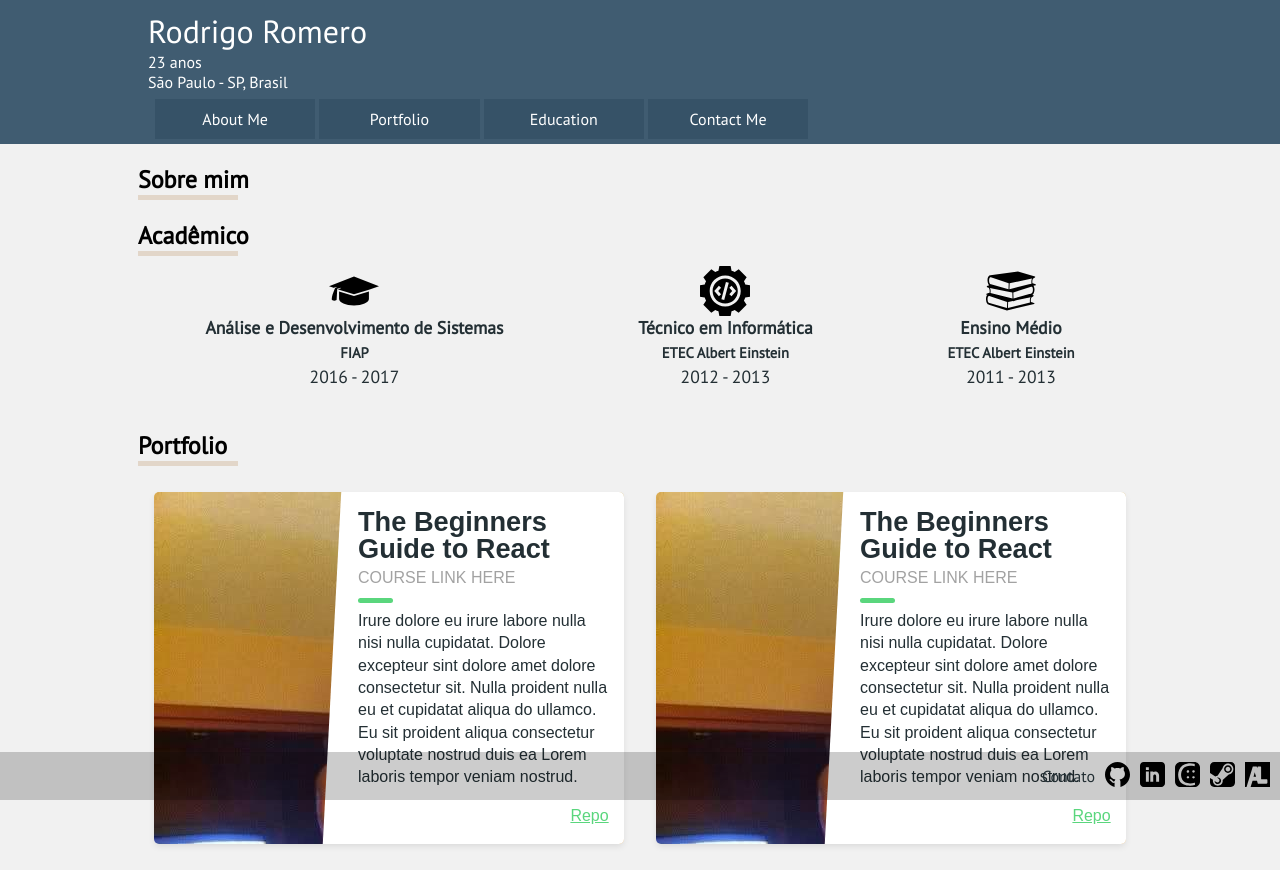
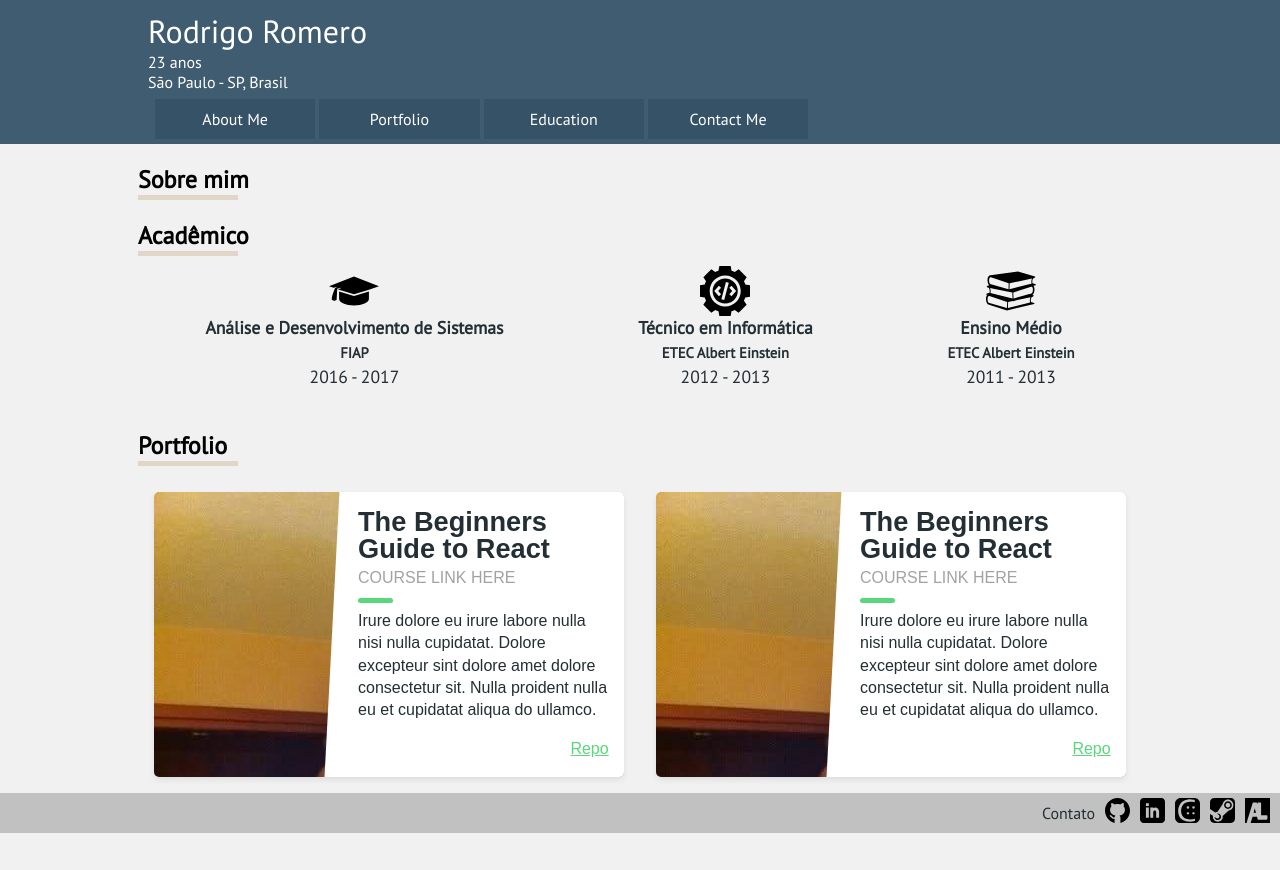
Before and after one commit to R-romero/web-cv, a plain HTML site: page index.html in a window 1280 px wide. After the commit the page ends 833 px from the top, so only its background shows below. Drawn offline with Linux system fonts and the light colour scheme.

Commit message:
Fixed footer positioning.

```diff
--- a/index.html
+++ b/index.html
@@ -159,8 +159,7 @@
                 <h1>The Beginners Guide to React</h1>
                 <h2>course link here</h2>
                 <p>Irure dolore eu irure labore nulla nisi nulla cupidatat. Dolore excepteur sint dolore amet dolore
-                  consectetur sit. Nulla proident nulla eu et cupidatat aliqua do ullamco. Eu sit proident aliqua
-                  consectetur voluptate nostrud duis ea Lorem laboris tempor veniam nostrud.</p>
+                  consectetur sit. Nulla proident nulla eu et cupidatat aliqua do ullamco.</p>
                 <p class="repo">
                   <a href="#">Repo</a>
                 </p>
@@ -187,8 +186,7 @@
                 <h1>The Beginners Guide to React</h1>
                 <h2>course link here</h2>
                 <p>Irure dolore eu irure labore nulla nisi nulla cupidatat. Dolore excepteur sint dolore amet dolore
-                  consectetur sit. Nulla proident nulla eu et cupidatat aliqua do ullamco. Eu sit proident aliqua
-                  consectetur voluptate nostrud duis ea Lorem laboris tempor veniam nostrud.</p>
+                  consectetur sit. Nulla proident nulla eu et cupidatat aliqua do ullamco.</p>
                 <p class="repo">
                   <a href="#">Repo</a>
                 </p>
@@ -202,6 +200,7 @@
   </wrapper>
 
   <footer>
+    <div class="footer">
       <p>Contato</p>
       <div class="container-contact">
         <a href="https://github.com/R-romero" target="_blank">
@@ -269,6 +268,7 @@
           </svg>
         </a>
       </div>
+    </div>
   </footer>
 
 </body>
--- a/sass/style.scss
+++ b/sass/style.scss
@@ -33,11 +33,14 @@ html{
 body{
   font-family: 'PT Sans', Helvetica, sans-serif;
   background: #f1f1f1;
+  position: relative;
+  min-height: 100vh;
 }
 
 .wrapper {
   margin: 0 10px;
   padding: 10px;
+  padding-bottom: 2.5rem;
   @include mobile-L {
     margin: 0 5%;
   }
@@ -140,7 +143,7 @@ header {
   .card-container {
     display: flex;
     flex-direction: column;
-    @include mobile-L {
+    @include desktop-S {
       flex-direction: row;
     }
   }
@@ -331,12 +334,15 @@ header {
   }
 }
 
-footer {
+.footer {
   display: flex;
   background-color: rgba(0,0,0, 0.2);
   align-items: center;
   justify-content: flex-end;
-  height: 6vh;
+  height: 2.5rem;
+  position: absolute;
+  bottom:0;
+  width: 100%;
   p{
     margin: 10px;
   }
@@ -353,11 +359,4 @@ footer {
       }
     }
   }
-
-
-  @include mobile-L {
-    position: fixed;
-    bottom:0;
-    width: 100%;
-  }
 }
```
Also changed, not shown: css/style.css, 1 other file. Lines whose indentation alone changed are shown as unchanged.
